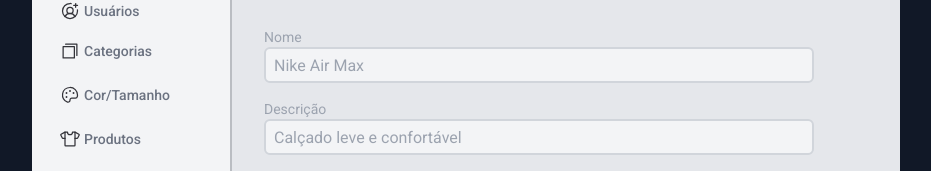
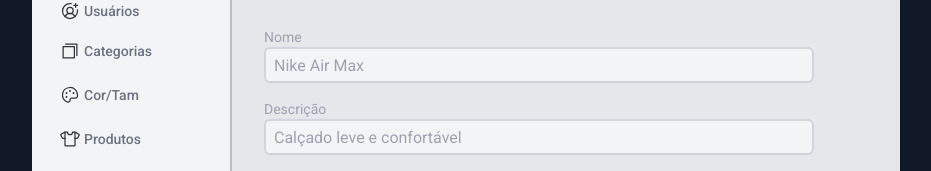
Before and after one commit to als260502/store-app-web, a Next.js app: page /products/create in a window 1280 px wide. Shown: the part 321-492 px from the top of the page, without its empty margins (174-1105 px from the left). Built offline with nearby package versions, Linux system fonts and the light colour scheme; no server answers.

Commit message:
fix name

```diff
--- a/src/components/Sidebar/index.tsx
+++ b/src/components/Sidebar/index.tsx
@@ -57,7 +57,7 @@
             <a className="flex flex-row p-1 gap-1 items-center hover:scale-110 transition-transform duration-300">
               <Palette size={20} color="#323238" />
               <span className="py-1 font-medium text-sm text-gray-500">
-                Cor/Tamanho
+                Cor/Tam
               </span>
             </a>
           </Link>
```
